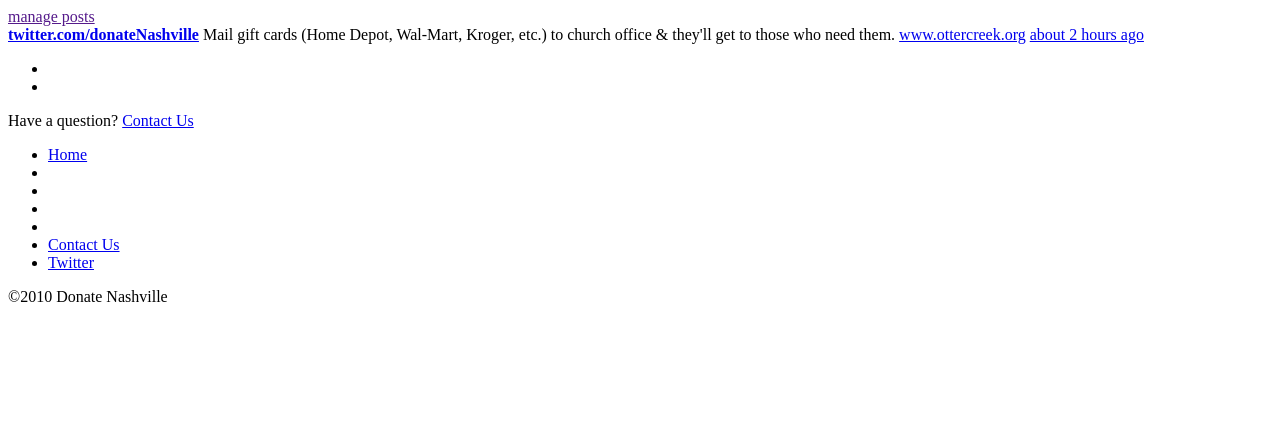
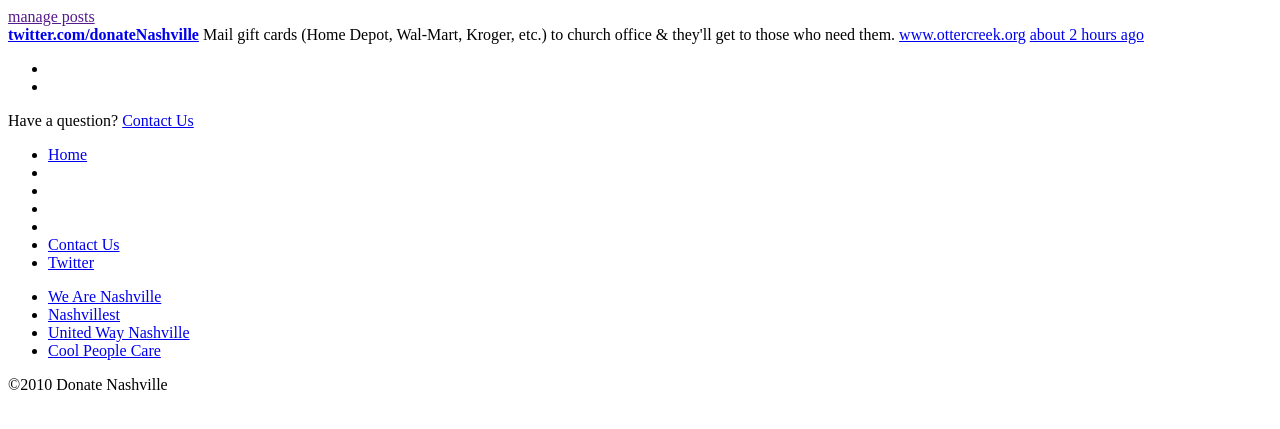
Before and after one commit to bshaffer/Donate-Nashville, a PHP site: template apps/frontend/templates/layout.php in a window 1280 px wide. Shown: the top 429 px of the page. Run offline with PHP 8.4, Linux system fonts and the light colour scheme; the template is opened without the code that fills it, so the values that code supplies are empty; some libraries are stand-ins or nearby versions.

Commit message:
added partner images at botton

```diff
--- a/apps/frontend/config/view.yml
+++ b/apps/frontend/config/view.yml
@@ -9,7 +9,7 @@ default:
     #language:     en
     #robots:       index, follow
 
-  stylesheets:     [reset.css, text.css, 960.css, base.css, forms.css, donatenashville.css]
+  stylesheets:     [reset.css, text.css, 960.css, base.css, forms.css, donatenashville.css, ie7.css: {condition: lte IE 7}]
 
   javascripts:    []
 
--- a/apps/frontend/templates/layout.php
+++ b/apps/frontend/templates/layout.php
@@ -75,7 +75,7 @@
 		    </div>
 		  <?php endif ?>
 
-      <div id="footer" class="grid_16 clearfix">
+    <div id="footer" class="grid_16 clearfix">
   		<ul>
   			<li><a href="#" title="">Home</a></li>
   			<li><?php echo link_to('I Need', '@need') ?></li>
@@ -85,6 +85,12 @@
   			<li><a href="#" title="">Contact Us</a></li>
   			<li><a href="http://www.twitter.com/donateNashville" title="@donateNashville">Twitter</a></li>
   		</ul>
+  		<ul id="partners">
+        <li class="partner_wearenashville"><a href="http://www.wearenashville.org" title="We Are Nashville">We Are Nashville</a></li>
+        <li class="partner_nashvillest"><a href="http://www.nashvillest.com" title="Nashvillest">Nashvillest</a></li>
+        <li class="partner_unitedway"><a href="http://www.unitedwaynashville.org" title="United Way">United Way Nashville</a></li>
+        <li class="partner_coolpeoplecare"><a href="http://coolpeoplecare.org" title="Cool People Care">Cool People Care</a></li>
+      </ul>
   		<div class="center">&copy;<?php echo date('Y') ?> Donate Nashville</div>
 		</div>
 	</div>
--- /dev/null
+++ b/web/css/ie7.css
@@ -0,0 +1,4 @@
+#footer ul#partners li {
+	display: inline;
+	zoom:1;
+}
```
Also changed, not shown: web/css/donatenashville.css (+36 -0 lines), web/images/partners/coolpeoplecare.png (added), web/images/partners/nashvillest.png (added), web/images/partners/unitedway.png (added), web/images/partners/wearenashville.png (added).
